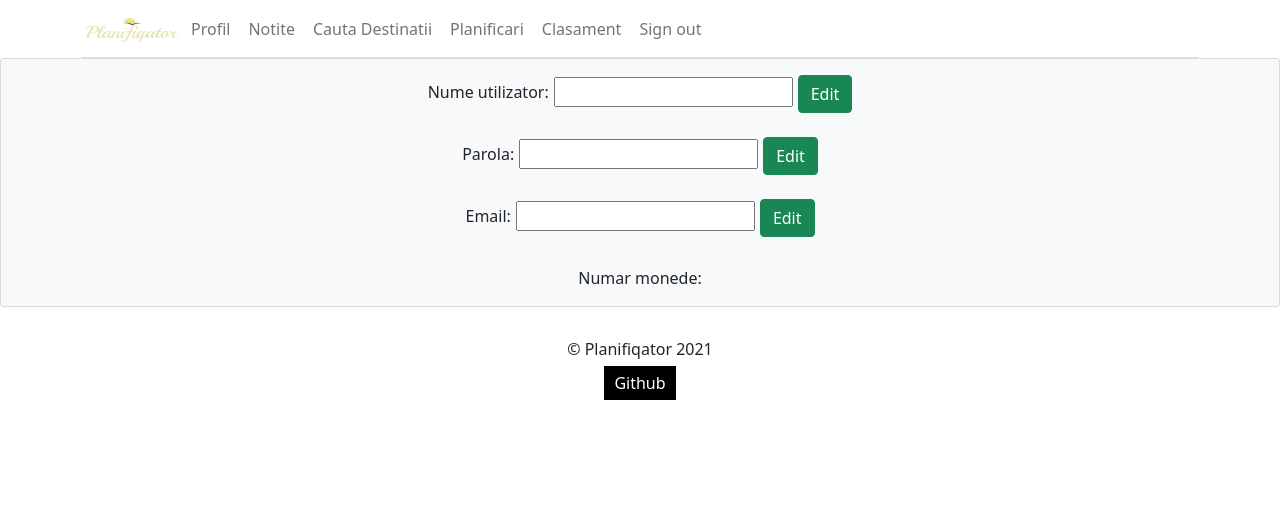
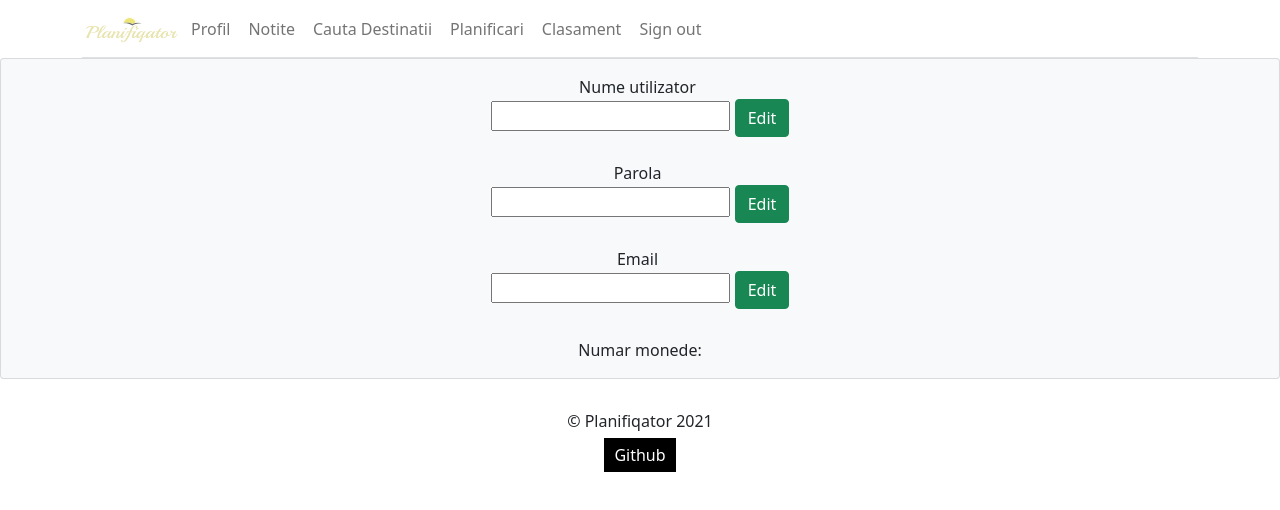
Before and after one commit to SboiuAntonio/Planifiqator, an Angular app in the folder Views/angular/: page /profil in a window 1280 px wide. Shown: the top 510 px of the page. Built offline with nearby package versions, Linux system fonts and the light colour scheme.

Commit message:
Varianta finala 2

```diff
--- a/Views/angular/src/profil/profil.component.html
+++ b/Views/angular/src/profil/profil.component.html
@@ -39,15 +39,18 @@
     <div class="col-md-12">
       <div class="card card-body bg-light">
         <form method="post">
-          <label style="margin-right:5px" for="Nume">Nume utilizator: </label>
+          <label style="margin-right:5px" for="Nume">Nume utilizator </label>
+          <br />
           <input style="margin-right:5px" [(ngModel)]="Nume" for="Nume" id="Nume" name="Nume">
           <input routerLink="{{toProfilInitializer}}" name="putNume" (click)="putNume()" type="submit" value="Edit" class="btn btn-success" />
           <br /><br />
-          <label style="margin-right:5px" for="Parola">Parola: </label>
+          <label style="margin-right:5px" for="Parola">Parola </label>
+          <br />
           <input style="margin-right:5px" [(ngModel)]="Parola" for="Parola" id="Parola" name="Parola" type="password">
           <input routerLink="{{toProfilInitializer}}" name="putParola" (click)="putParola()" type="submit" value="Edit" class="btn btn-success" />
           <br /><br />
-          <label style="margin-right:5px" for="Email">Email: </label>
+          <label style="margin-right:5px" for="Email">Email </label>
+          <br />
           <input style="margin-right:5px" [(ngModel)]="Email" for="Email" id="Email" name="Email">
           <input routerLink="{{toProfilInitializer}}" name="putEmail" (click)="putEmail()" type="submit" value="Edit" class="btn btn-success" />
           <br /><br />
```
